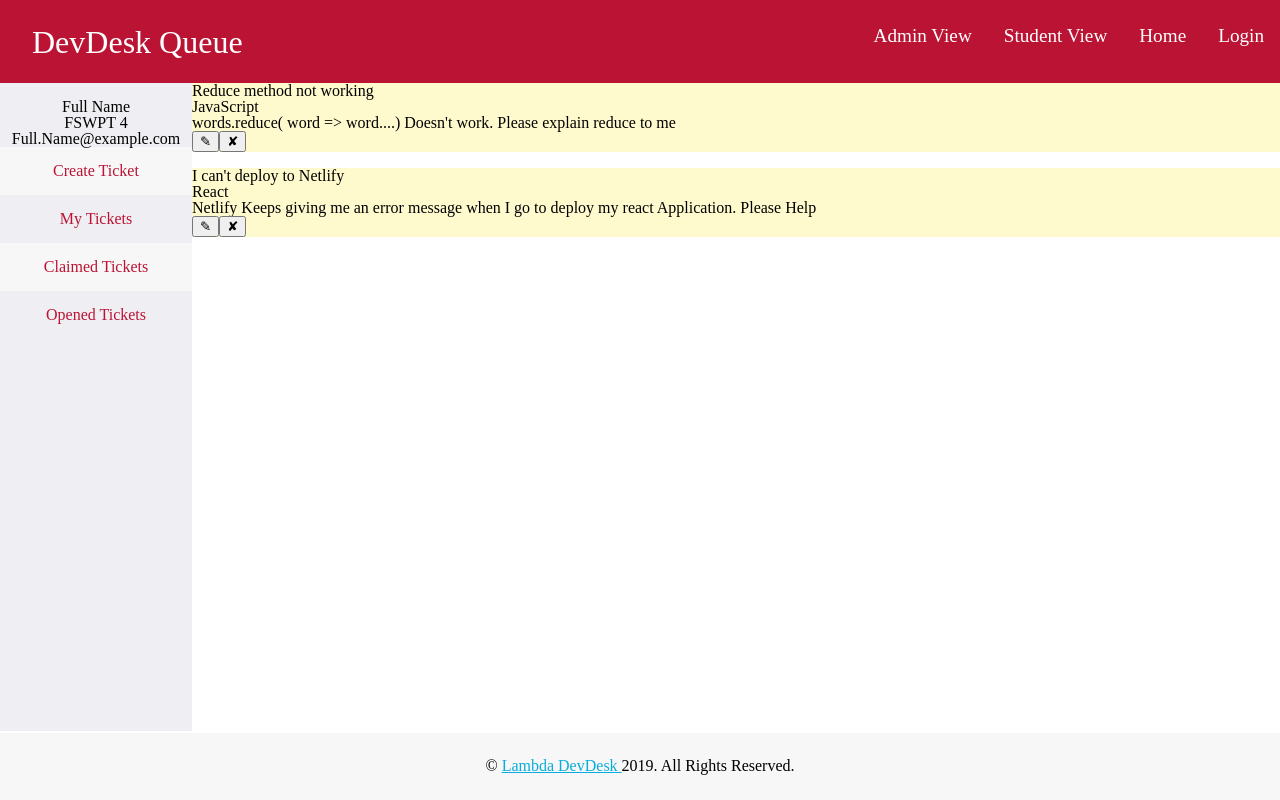
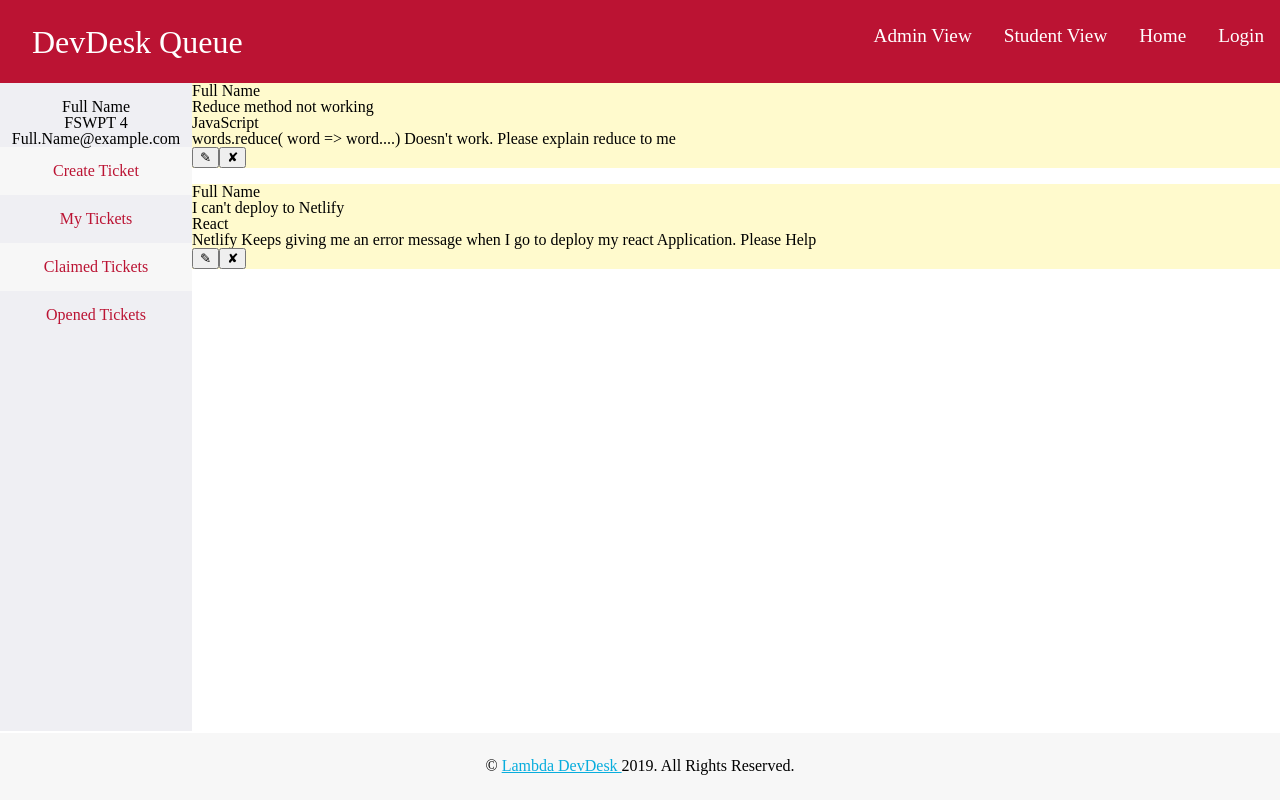
Before and after one commit to lambdadevdesk/DevDesk-Queue-FE, a React (Create React App) app in the folder devdesk/: page /admin_view in a window 1280 px wide. Built offline with nearby package versions, Linux system fonts and the light colour scheme; no server answers; sample sign-in values are in the browser's storage.

Commit message:
Adding netlify.toml to deploy app to Netlify

```diff
--- /dev/null
+++ b/devdesk/src/components/ProfileCard.js
@@ -0,0 +1,11 @@
+import React from "react";
+
+const ProfileCard = props => {
+  return (
+    <div>
+      <h1>Full Name</h1>
+    </div>
+  );
+};
+
+export default ProfileCard;
--- a/devdesk/src/components/TicketItem.js
+++ b/devdesk/src/components/TicketItem.js
@@ -1,9 +1,11 @@
 import React from "react";
 import { Link } from "react-router-dom";
+import ProfileCard from "./ProfileCard";
 
 const TicketItem = props => {
   return (
     <div style={{ backgroundColor: `lemonchiffon`, margin: `0 0 1rem 0` }}>
+      <ProfileCard />
       <h1>{props.title}</h1>
       <p>{props.category}</p>
       <p>{props.description}</p>
--- a/devdesk/src/reducers/index.js
+++ b/devdesk/src/reducers/index.js
@@ -55,7 +55,8 @@ const initialState = {
       category: "JavaScript",
       comments: [],
       resolved: false,
-      assigned: false
+      assigned: false,
+      createdBY: {}
     },
     {
       id: 1,
```
Also changed, not shown: 1 other file (tests, documents, lock files or other folders).
